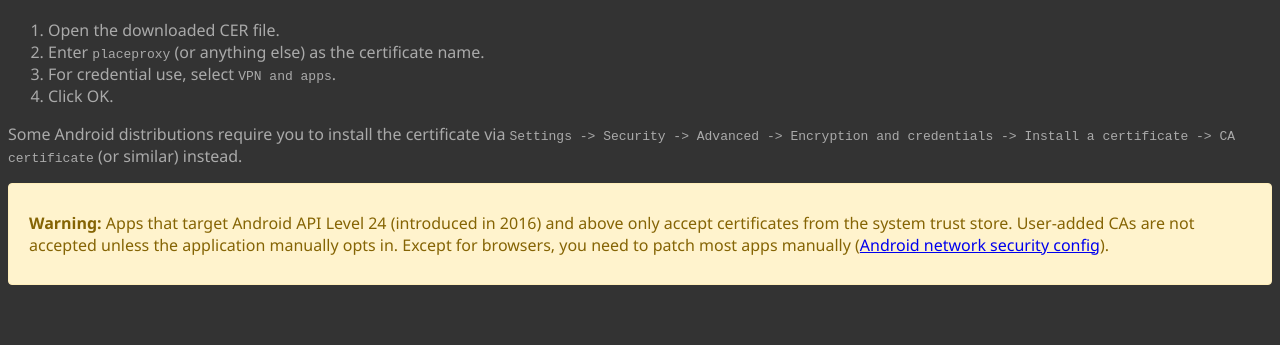
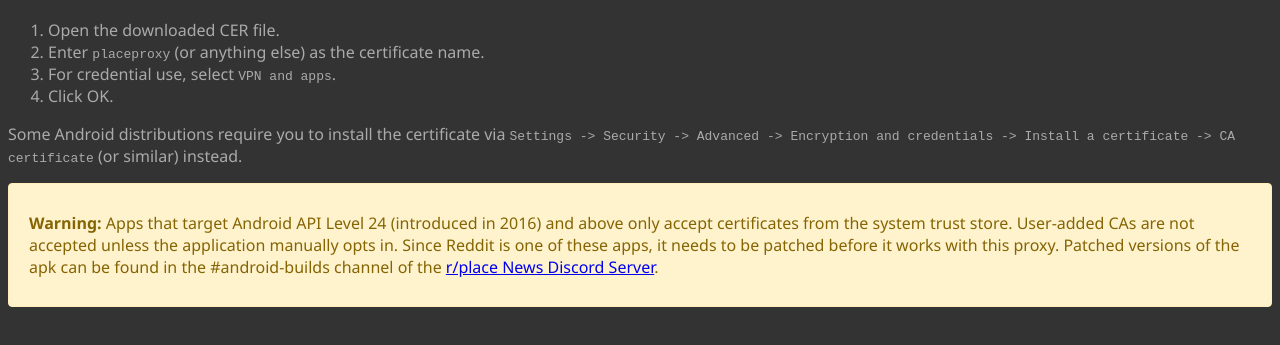
Before and after one commit to Mikarific/PlaceProxy, a website: page ca.html in a window 1280 px wide. Shown: the part 441-786 px from the top of the page. Drawn offline with Linux system fonts and the light colour scheme.

Commit message:
Update the ca.html instructions.

```diff
--- a/ca.html
+++ b/ca.html
@@ -95,9 +95,9 @@
     <div class="alert alert-warning" role="alert">
         <p><strong>Warning: </strong>Apps that target Android API Level 24 (introduced in 2016) and above only accept
             certificates from the system trust store.
-            User-added CAs are not accepted unless the application manually opts in. Except for browsers, you need to
-            patch most apps manually
-            (<a href="https://developer.android.com/training/articles/security-config">Android network security config</a>).
+            User-added CAs are not accepted unless the application manually opts in.
+            Since Reddit is one of these apps, it needs to be patched before it works with this proxy.
+            Patched versions of the apk can be found in the #android-builds channel of the <a href="https://discord.gg/EZXWA4f3Mt">r/place News Discord Server</a>.
         </p>
     </div>
 </body>
```
